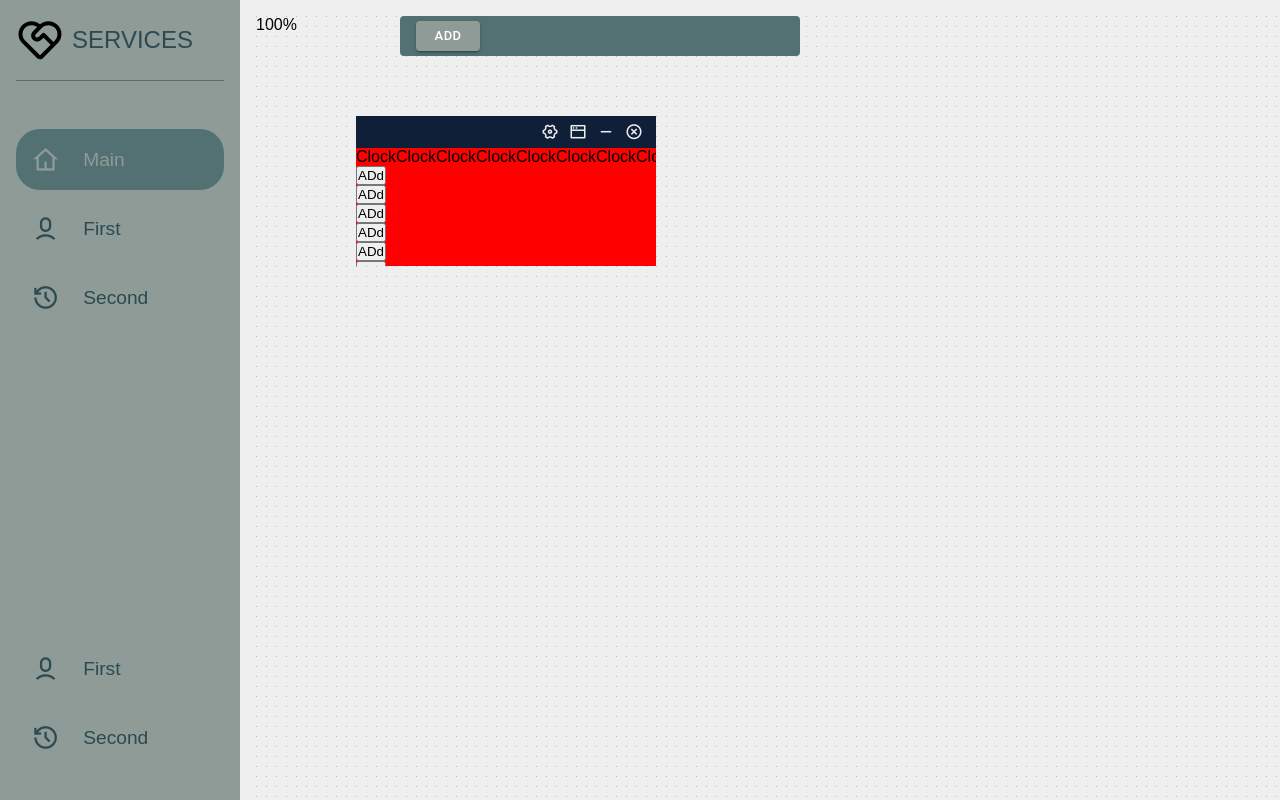
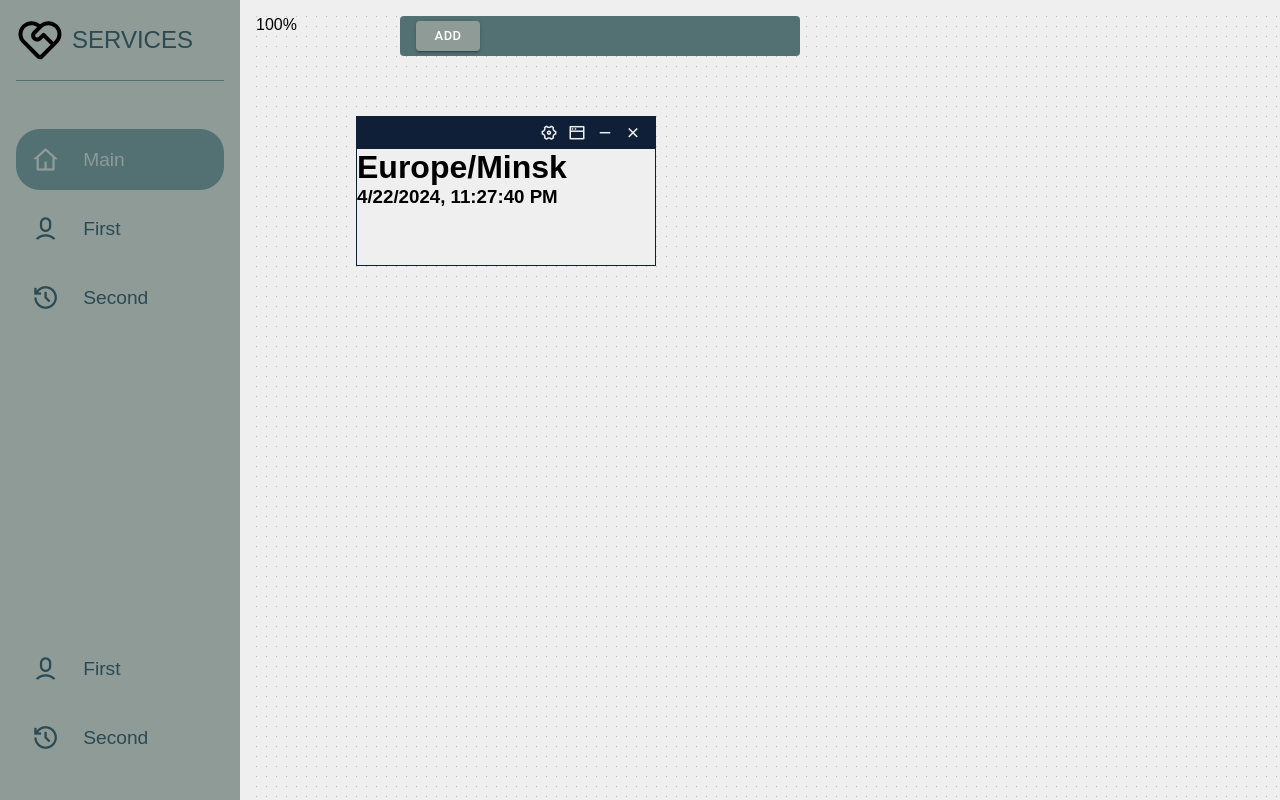
Before and after one commit to Dedo4k/Services, a React (Create React App) app: page / in a window 1280 px wide. Both pictures are taken after a click on the button "ADD". Built offline with nearby package versions, Linux system fonts and the light colour scheme.

Commit message:
clock service

```diff
--- a/src/components/dashboard/dashboard-elements/dashboard-clock-element/DashboardClock.tsx
+++ b/src/components/dashboard/dashboard-elements/dashboard-clock-element/DashboardClock.tsx
@@ -1,11 +1,23 @@
 import DashboardElement from "../dashboard-element/DashboardElement";
 import React from "react";
 import DashboardClockComponent, {DashboardClockProps} from "./DashboardClockComponent";
+import Dashboard from "../../Dashboard";
 
 class DashboardClock extends DashboardElement {
 
+    // @ts-ignore
+    _timeZones = Intl.supportedValuesOf("timeZone");
+    timeZone: string;
+
+    constructor(dashboard: Dashboard) {
+        super(dashboard);
+        this.timeZone = "Europe/Minsk";
+    }
+
     buildComponent(): React.ReactNode {
         return React.createElement(DashboardClockComponent, {
+            color: "#EFEFEF",
+            timeZone: this.timeZone,
             minWidth: this.minWidth,
             minHeight: this.minHeight,
             onDelete: this.delete
--- a/src/components/dashboard/dashboard-elements/dashboard-clock-element/DashboardClockComponent.tsx
+++ b/src/components/dashboard/dashboard-elements/dashboard-clock-element/DashboardClockComponent.tsx
@@ -1,56 +1,41 @@
 import React from "react";
 import DashboardElementComponent, {DashboardElementProps} from "../dashboard-element/DashboardElementComponent";
 
-export type DashboardClockProps = DashboardElementProps & {};
+export type DashboardClockProps = DashboardElementProps & {
+    timeZone: string
+};
 
-class DashboardClockComponent extends DashboardElementComponent<DashboardClockProps, any> {
+type DashboardClockState = DashboardClockProps & {
+    date: Date
+}
+
+class DashboardClockComponent extends DashboardElementComponent<DashboardClockProps, DashboardClockState> {
+
+    private intervalId?: NodeJS.Timeout;
+
+    constructor(props: DashboardClockProps) {
+        super(props);
+        this.state = {
+            ...this.props,
+            date: new Date()
+        };
+    }
+
+    componentDidMount() {
+        this.intervalId = setInterval(() => this.setState((prev) => ({
+            date: new Date()
+        })), 1000);
+    }
+
+    componentWillUnmount() {
+        clearInterval(this.intervalId);
+    }
 
     renderChildren(): React.ReactNode {
         return (
             <div className={"dashboard-clock"}>
-                <div>ClockClockClockClockClockClockClockClockClockClockClockClockClockClockClockClockClockClockClockClockClockClockClock</div>
-                <div>
-                    <button>ADd</button>
-                </div>
-                <div>
-                    <button>ADd</button>
-                </div>
-                <div>
-                    <button>ADd</button>
-                </div>
-                <div>
-                    <button>ADd</button>
-                </div>
-                <div>
-                    <button>ADd</button>
-                </div>
-                <div>
-                    <button>ADd</button>
-                </div>
-                <div>
-                    <button>ADd</button>
-                </div>
-                <div>
-                    <button>ADd</button>
-                </div>
-                <div>
-                    <button>ADd</button>
-                </div>
-                <div>
-                    <button>ADd</button>
-                </div>
-                <div>
-                    <button>ADd</button>
-                </div>
-                <div>
-                    <button>ADd</button>
-                </div>
-                <div>
-                    <button>ADd</button>
-                </div>
-                <div>
-                    <button>ADd</button>
-                </div>
+                <h1>{this.state.timeZone}</h1>
+                <h3>{this.state.date.toLocaleString(undefined, {timeZone: this.state.timeZone})}</h3>
             </div>
         );
     }
--- a/src/components/dashboard/dashboard-elements/dashboard-element/DashboardElement.css
+++ b/src/components/dashboard/dashboard-elements/dashboard-element/DashboardElement.css
@@ -1,6 +1,7 @@
 .dashboard-element {
     width: 100%;
     height: 100%;
+    border: 1px solid var(--onyx-color);
 }
 
 .dashboard-element .dashboard-element-controls {
@@ -20,3 +21,18 @@
     overflow: auto;
     height: 100%;
 }
+
+.dashboard-element .dashboard-element-content::-webkit-scrollbar {
+    overflow: auto;
+    width: .2rem;
+    height: .2rem;
+}
+
+.dashboard-element .dashboard-element-content::-webkit-scrollbar-corner {
+    background-color: var(--onyx-color);
+}
+
+.dashboard-element .dashboard-element-content::-webkit-scrollbar-thumb {
+    background-color: var(--onyx-color);
+    border-radius: 1rem;
+}
--- a/src/components/dashboard/dashboard-elements/dashboard-element/DashboardElement.tsx
+++ b/src/components/dashboard/dashboard-elements/dashboard-element/DashboardElement.tsx
@@ -23,7 +23,7 @@ class DashboardElement {
 
     buildComponent(): React.ReactNode {
         return React.createElement(DashboardElementComponent, {
-            id: this.id,
+            color: "#EFEFEF",
             minWidth: this.minWidth,
             minHeight: this.minHeight,
             onDelete: this.delete
--- a/src/components/dashboard/dashboard-elements/dashboard-element/DashboardElementComponent.tsx
+++ b/src/components/dashboard/dashboard-elements/dashboard-element/DashboardElementComponent.tsx
@@ -4,15 +4,18 @@ import DashboardElementControls from "./DashboardElementControls";
 import "./DashboardElement.css";
 
 export type DashboardElementProps = {
-    id: string;
     width: number;
     height: number;
     minWidth: number;
     minHeight: number;
+    scale: number;
+    color?: string;
     onDelete: () => void;
 }
 
-export type DashboardElementState = {}
+export type DashboardElementState = {
+    color?: string
+}
 
 class DashboardElementComponent<P extends DashboardElementProps, S extends DashboardElementState> extends React.Component<P, S> {
 
@@ -35,11 +38,12 @@ class DashboardElementComponent<P extends DashboardElementProps, S extends Dashb
     render(): React.ReactNode {
         const style = {
             minWidth: `${this.props.minWidth}px`,
-            minHeight: `${this.props.minHeight}px`
+            minHeight: `${this.props.minHeight}px`,
+            backgroundColor: this.props?.color
         }
 
         const contentStyle = {
-            maxHeight: `max(${this.props.minHeight}px - 2rem, ${this.props.height}px - 2rem)`
+            maxHeight: `max(${this.props.minHeight}px - 2rem, ${this.props.height * this.props.scale}px - 2rem)`
         }
 
         return (
--- a/src/components/dashboard/dashboard-elements/dashboard-element/DashboardElementControls.tsx
+++ b/src/components/dashboard/dashboard-elements/dashboard-element/DashboardElementControls.tsx
@@ -9,7 +9,7 @@ class DashboardElementControls extends React.Component<any, any> {
                 <IconButton size={"small"}><i className={"ri-settings-4-line"}/></IconButton>
                 <IconButton size={"small"}><i className={"ri-window-line"}/></IconButton>
                 <IconButton size={"small"}><i className={"ri-subtract-line"}/></IconButton>
-                <IconButton size={"small"}><i className={"ri-close-circle-line"}/></IconButton>
+                <IconButton size={"small"}><i className={"ri-close-line"}/></IconButton>
             </div>
         );
     }
--- a/src/components/whiteboard/Whiteboard.tsx
+++ b/src/components/whiteboard/Whiteboard.tsx
@@ -120,7 +120,6 @@ class Whiteboard extends React.Component<WhiteboardProps, WhiteboardState> {
                                                    minWidth={ch.props.minWidth}
                                                    minHeight={ch.props.minHeight}
                                                    scale={this.state.scale}
-                                                   color={"red"}
                                                    onDragStart={this.handleDragStart}
                                                    onResizeStart={this.handleResizeStart}>
                                     {child}
--- a/src/components/whiteboard/resizer/Resizer.css
+++ b/src/components/whiteboard/resizer/Resizer.css
@@ -7,14 +7,14 @@
     top: 0;
     left: 5px;
     width: calc(100% - 2 * 5px);
-    height: 5px;
+    height: 1px;
     cursor: ns-resize;
 }
 
 .right-resizer {
     top: 5px;
     right: 0;
-    width: 5px;
+    width: 1px;
     height: calc(100% - 2 * 5px);
     cursor: ew-resize;
 }
@@ -23,14 +23,14 @@
     bottom: 0;
     left: 5px;
     width: calc(100% - 2 * 5px);
-    height: 5px;
+    height: 1px;
     cursor: ns-resize;
 }
 
 .left-resizer {
     top: 5px;
     left: 0;
-    width: 5px;
+    width: 1px;
     height: calc(100% - 2 * 5px);
     cursor: ew-resize;
 }
--- a/src/components/whiteboard/whiteboard-element/WhiteboardElement.tsx
+++ b/src/components/whiteboard/whiteboard-element/WhiteboardElement.tsx
@@ -11,7 +11,6 @@ type WhiteboardElementProps = {
     minWidth: number,
     minHeight: number,
     scale: number,
-    color: string,
     children?: React.ReactNode,
     onDragStart: (event: React.MouseEvent, target: WhiteboardElement) => void,
     onResizeStart: (event: React.MouseEvent<HTMLDivElement>, target: WhiteboardElement, resizeDirection: ResizeDirection) => void
@@ -27,8 +26,7 @@ class WhiteboardElement extends React.Component<WhiteboardElementProps, Whiteboa
         super(props);
         this.state = {
             ...props,
-            dragging: false,
-            scale: 1
+            dragging: false
         }
     }
 
@@ -55,7 +53,6 @@ class WhiteboardElement extends React.Component<WhiteboardElementProps, Whiteboa
             minHeight: `${this.state.minHeight}px`,
             top: `${this.state.y * this.props.scale}px`,
             left: `${this.state.x * this.props.scale}px`,
-            backgroundColor: this.state.color,
             cursor: this.state.dragging ? "move" : "grab"
         }
 
@@ -73,7 +70,11 @@ class WhiteboardElement extends React.Component<WhiteboardElementProps, Whiteboa
                     {
                         React.Children.map(this.props.children, (child: any) => {
                             const element = child.props.children;
-                            return React.cloneElement(element, {...element.props, ...this.state})
+                            return React.cloneElement(element, {
+                                ...element.props,
+                                ...this.state,
+                                scale: this.props.scale
+                            })
                         })
                     }
                 </div>
```
